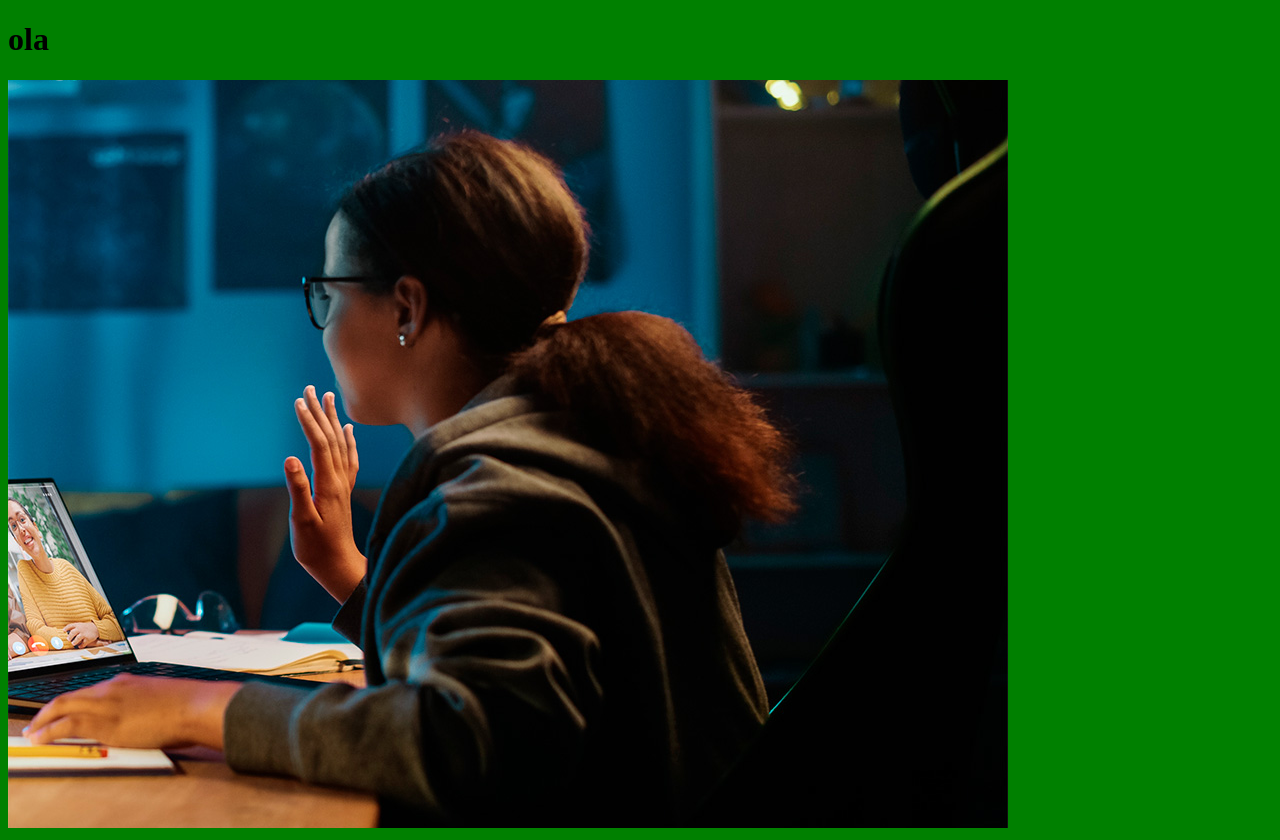
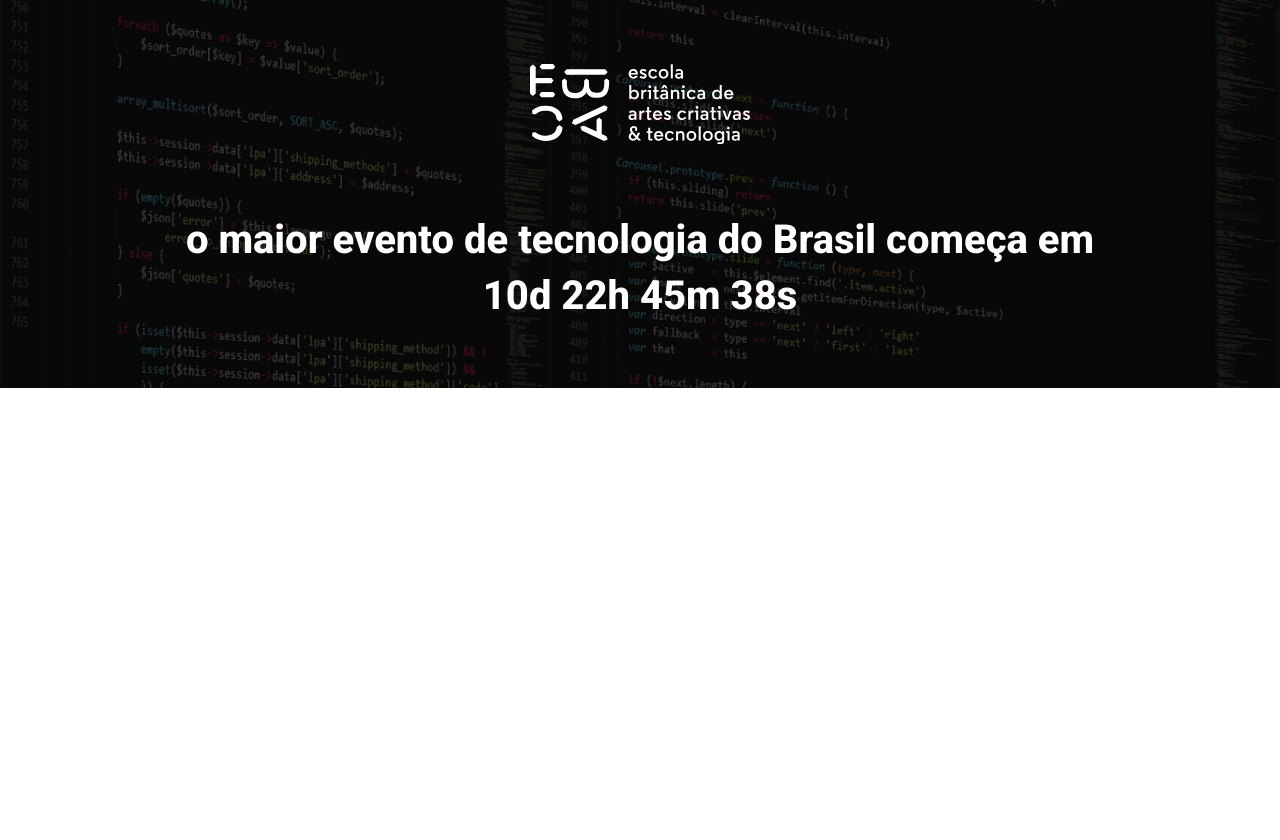
Before and after one commit to manoelpaulo5/EBAC_TECH_TALKS, a website built with Parcel: page src/index.html in a window 1280 px wide. After the commit the page ends 800 px from the top, so only its background shows below. Built offline with nearby package versions, Linux system fonts and the light colour scheme.

Commit message:
criando o hero

```diff
--- a/src/index.html
+++ b/src/index.html
@@ -1,14 +1,23 @@
 <!DOCTYPE html>
-<html lang="en">
+<html lang="pt-br">
 <head>
     <meta charset="UTF-8">
     <meta name="viewport" content="width=device-width, initial-scale=1.0">
-    <title>Document</title>
+    <title>EBAC Tech Talks</title>
+    <link rel="preconnect" href="https://fonts.googleapis.com">
+    <link rel="preconnect" href="https://fonts.gstatic.com" crossorigin>
+    <link href="https://fonts.googleapis.com/css2?family=Roboto:wght@100..900&display=swap" rel="stylesheet">
     <link rel="stylesheet" href="styles/main.scss">
 </head>
 <body>
-    <h1>ola</h1>
-    <img src="images/backend.png" alt="">
+    <header class="hero">
+        <div class="container">
+            <img class="hero__logo" src="images/ebac_logo.svg" alt="">
+            <p class="hero__text">
+                o maior evento de tecnologia do Brasil começa em 10d 22h 45m 38s
+            </p>
+        </div>
+    </header>
 
 <script src="scripts/main.js"></script>
 </body>
--- /dev/null
+++ b/src/styles/_hero.scss
@@ -0,0 +1,50 @@
+.hero {
+    padding-top: 64px;
+    margin-bottom: 100px;
+    background-image: url(../images/fundo.png);
+    background-repeat: no-repeat;
+    background-size: cover;
+    position: relative;
+
+    .container {
+        position: relative;
+    }
+
+    &::before {
+        top: 0;
+        left: 00;
+        position: absolute;
+        width: 100%;
+        height: 100%;
+        background-color: #000;
+        content: '';
+        opacity: .7;
+    }
+
+    &__text {
+        padding-top: 64px;
+        padding-bottom: 64px;
+        font-size: 40px;
+        line-height: 56px;
+        font-weight: 800;
+    }
+
+    &__logo {
+        margin: 0 auto;
+        height: 80px;
+    }
+
+    @media (max-width: 640px) {
+        padding: 40px 0;
+
+        &__logo {
+            height: 40px;
+        }
+
+        &__text {
+            font-size: 22px;
+            line-height: 24px;
+            margin: 24px 0;
+        }
+    }
+}
--- a/src/styles/main.scss
+++ b/src/styles/main.scss
@@ -1,3 +1,24 @@
-body {
-    background-color: green;
+@use 'hero';
+
+* {
+    margin: 0;
+    padding: 0;
+    box-sizing: border-box;
+    font-family: Roboto, sans-serif;
+    color: #fff;
 }
+
+.container {
+    max-width: 960px;
+    width: 100%;
+    margin: 0 auto;
+    text-align: center;
+
+    @media (max-width: 640px) {
+        max-width: 80%;
+    }
+
+    @media (max-width: 1024px) {
+        max-width: 90%;
+    }
+}
```
